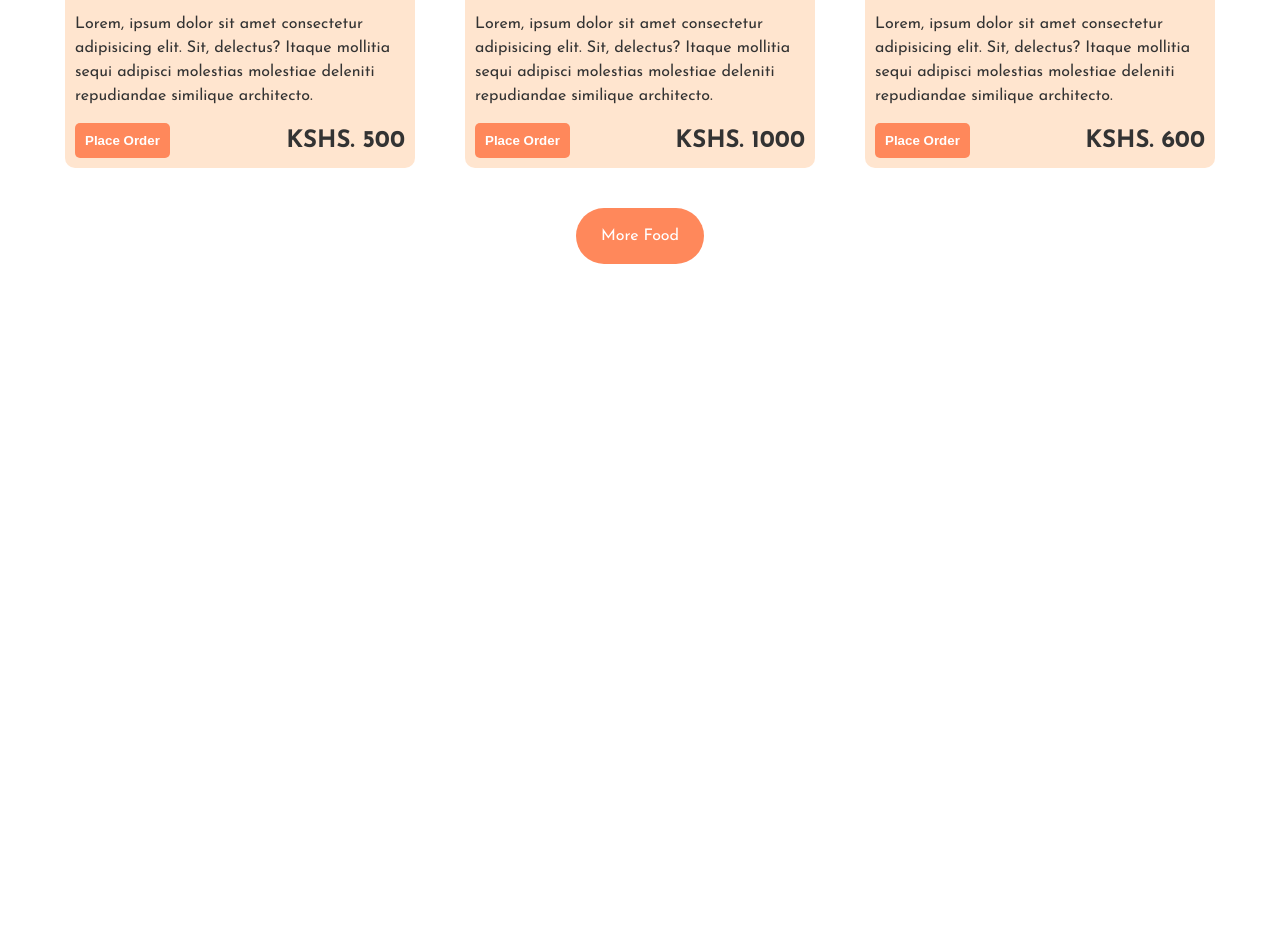
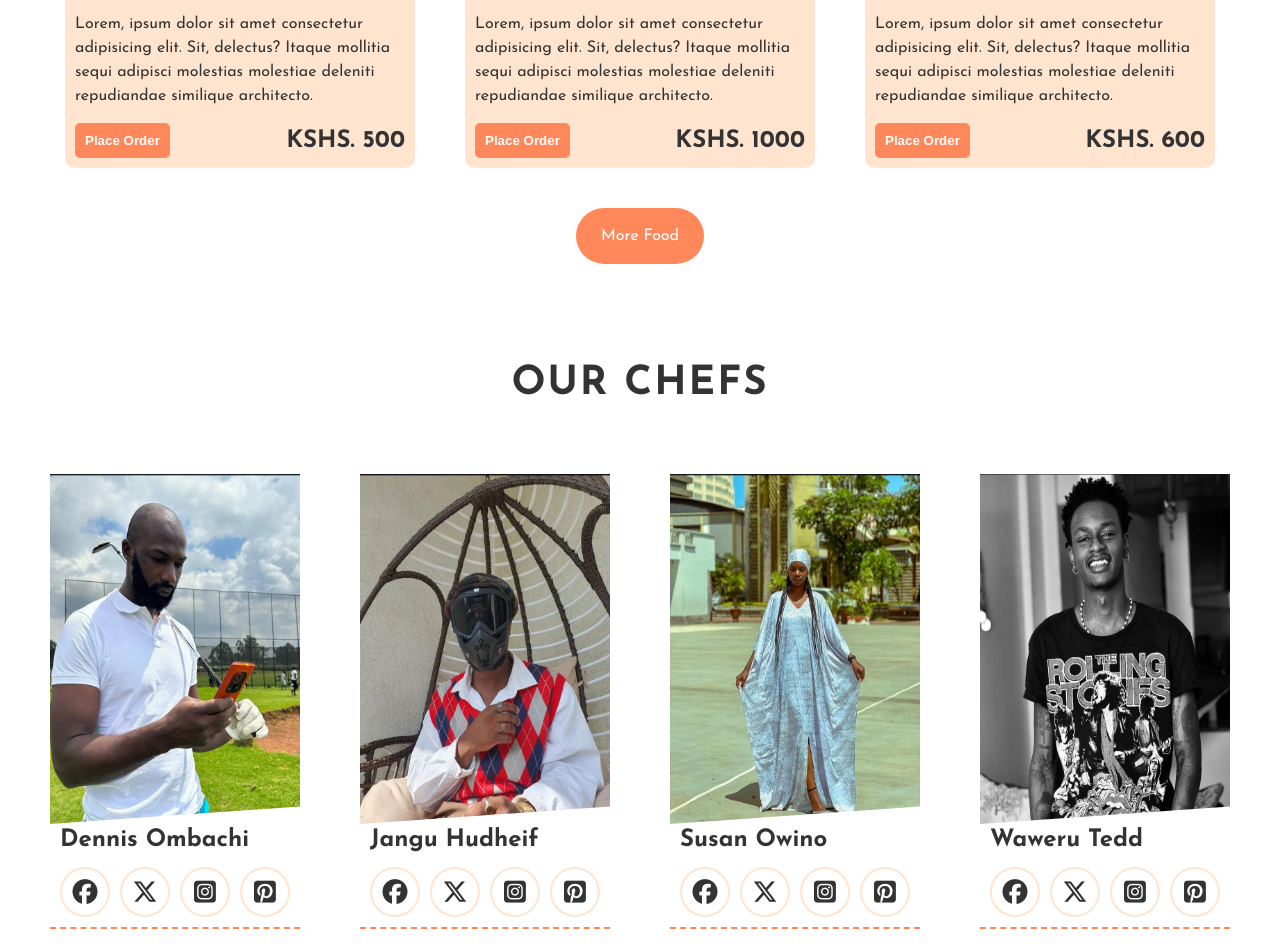
Before and after one commit to codeme254/foodly-code-along, a website built with Vite: page index.html in a window 1280 px wide. Shown: the part 2094-3043 px from the top of the page. Before the commit the page ends 2378 px from the top, so only its background shows below. Built offline with nearby package versions, Linux system fonts and the light colour scheme; files whose address does not match are found by name.

Commit message:
build the chefs section

```diff
--- a/index.html
+++ b/index.html
@@ -6,6 +6,13 @@
     <meta name="viewport" content="width=device-width, initial-scale=1.0" />
     <title>foodly</title>
     <link rel="stylesheet" href="style.css" />
+    <link
+      rel="stylesheet"
+      href="https://cdnjs.cloudflare.com/ajax/libs/font-awesome/6.6.0/css/all.min.css"
+      integrity="sha512-Kc323vGBEqzTmouAECnVceyQqyqdsSiqLQISBL29aUW4U/M7pSPA/gEUZQqv1cwx4OnYxTxve5UMg5GT6L4JJg=="
+      crossorigin="anonymous"
+      referrerpolicy="no-referrer"
+    />
   </head>
   <body>
     <!-- header -->
@@ -198,5 +205,112 @@
       <a href="#" class="menu-section-link">more food</a>
     </section>
     <!-- end of menu section -->
+
+    <!-- chefs section -->
+    <section class="chefs-section">
+      <h2 class="title">our chefs</h2>
+      <div class="chefs-container">
+        <div class="chef-card">
+          <img
+            src="./assets/ombachi-chef.jpg"
+            alt="dennis ombachi"
+            class="chef-image"
+          />
+          <div class="chef-details">
+            <h3 class="chef-name">dennis ombachi</h3>
+            <div class="social-links">
+              <a href="#" class="social-link">
+                <i class="fa-brands fa-facebook"></i>
+              </a>
+              <a href="#" class="social-link">
+                <i class="fa-brands fa-x-twitter"></i>
+              </a>
+              <a href="#" class="social-link">
+                <i class="fa-brands fa-square-instagram"></i>
+              </a>
+              <a href="#" class="social-link">
+                <i class="fa-brands fa-square-pinterest"></i>
+              </a>
+            </div>
+          </div>
+        </div>
+
+        <div class="chef-card">
+          <img
+            src="./assets/jangu-chef.jpg"
+            alt="jangu hudheif"
+            class="chef-image"
+          />
+          <div class="chef-details">
+            <h3 class="chef-name">jangu hudheif</h3>
+            <div class="social-links">
+              <a href="#" class="social-link">
+                <i class="fa-brands fa-facebook"></i>
+              </a>
+              <a href="#" class="social-link">
+                <i class="fa-brands fa-x-twitter"></i>
+              </a>
+              <a href="#" class="social-link">
+                <i class="fa-brands fa-square-instagram"></i>
+              </a>
+              <a href="#" class="social-link">
+                <i class="fa-brands fa-square-pinterest"></i>
+              </a>
+            </div>
+          </div>
+        </div>
+
+        <div class="chef-card">
+          <img
+            src="./assets/susan-chef.jpg"
+            alt="susan owino"
+            class="chef-image"
+          />
+          <div class="chef-details">
+            <h3 class="chef-name">susan owino</h3>
+            <div class="social-links">
+              <a href="#" class="social-link">
+                <i class="fa-brands fa-facebook"></i>
+              </a>
+              <a href="#" class="social-link">
+                <i class="fa-brands fa-x-twitter"></i>
+              </a>
+              <a href="#" class="social-link">
+                <i class="fa-brands fa-square-instagram"></i>
+              </a>
+              <a href="#" class="social-link">
+                <i class="fa-brands fa-square-pinterest"></i>
+              </a>
+            </div>
+          </div>
+        </div>
+
+        <div class="chef-card">
+          <img
+            src="./assets/waweru-chef.jpg"
+            alt="waweru tedd"
+            class="chef-image"
+          />
+          <div class="chef-details">
+            <h3 class="chef-name">waweru tedd</h3>
+            <div class="social-links">
+              <a href="#" class="social-link">
+                <i class="fa-brands fa-facebook"></i>
+              </a>
+              <a href="#" class="social-link">
+                <i class="fa-brands fa-x-twitter"></i>
+              </a>
+              <a href="#" class="social-link">
+                <i class="fa-brands fa-square-instagram"></i>
+              </a>
+              <a href="#" class="social-link">
+                <i class="fa-brands fa-square-pinterest"></i>
+              </a>
+            </div>
+          </div>
+        </div>
+      </div>
+    </section>
+    <!-- end of chefs section -->
   </body>
 </html>
--- a/style.css
+++ b/style.css
@@ -312,3 +312,69 @@ body {
   margin-block-start: 4rem;
 }
 /* end of menu section stylings */
+
+/* chefs section styling */
+.chefs-section {
+  margin-top: 10rem;
+}
+
+.chefs-container {
+  padding: 2rem;
+  display: flex;
+  gap: 6rem;
+  justify-content: center;
+  flex-wrap: wrap;
+  margin-top: 5rem;
+}
+
+.chef-card {
+  width: 25rem;
+  border-bottom: 2px dashed var(--color-primary);
+}
+
+.chef-image {
+  width: 100%;
+  height: 35rem;
+  clip-path: polygon(0 0, 100% 0, 100% 90%, 0% 100%);
+  clip-path: polygon(0 0, 100% 0, 100% 95%, 0% 100%);
+}
+
+.chef-details {
+  padding: 1rem;
+  padding-top: 0;
+}
+
+.chef-name {
+  font-size: 2.4rem;
+  text-transform: capitalize;
+  margin-bottom: 1.5rem;
+}
+
+.social-links {
+  display: flex;
+  justify-content: space-between;
+}
+
+.social-link {
+  --size: 5rem;
+  text-decoration: none;
+  width: var(--size);
+  height: var(--size);
+  border: 2px solid var(--color-primary-light);
+  border-radius: 50%;
+  display: flex;
+  justify-content: center;
+  align-items: center;
+  transition: all 0.3s;
+}
+
+.social-link:hover {
+  transform: rotate(360deg);
+  background-color: var(--color-primary-light);
+}
+
+.social-link i {
+  font-size: 2.5rem;
+  color: var(--color-black-text);
+}
+/* end of chefs section styling */
```
